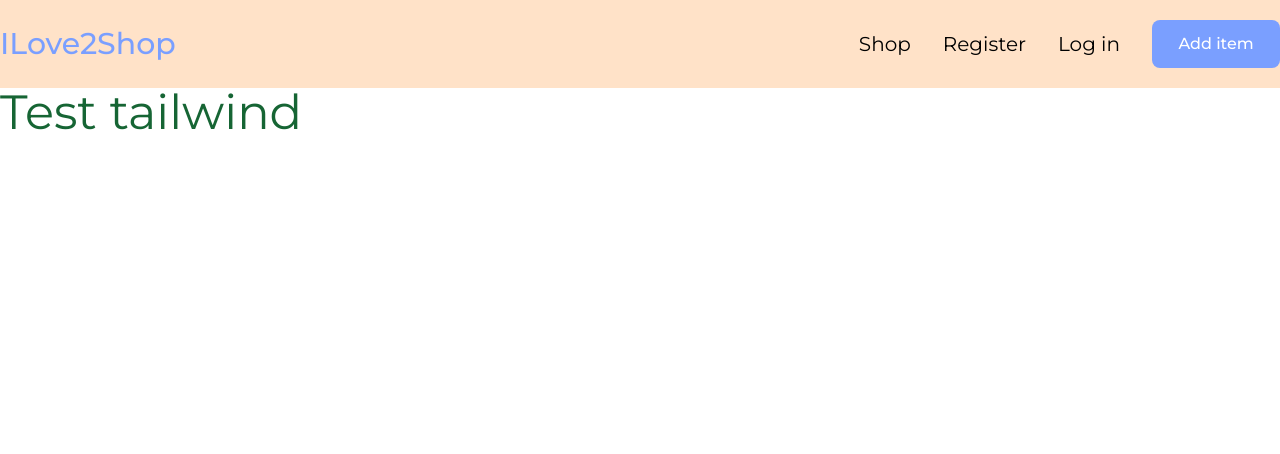
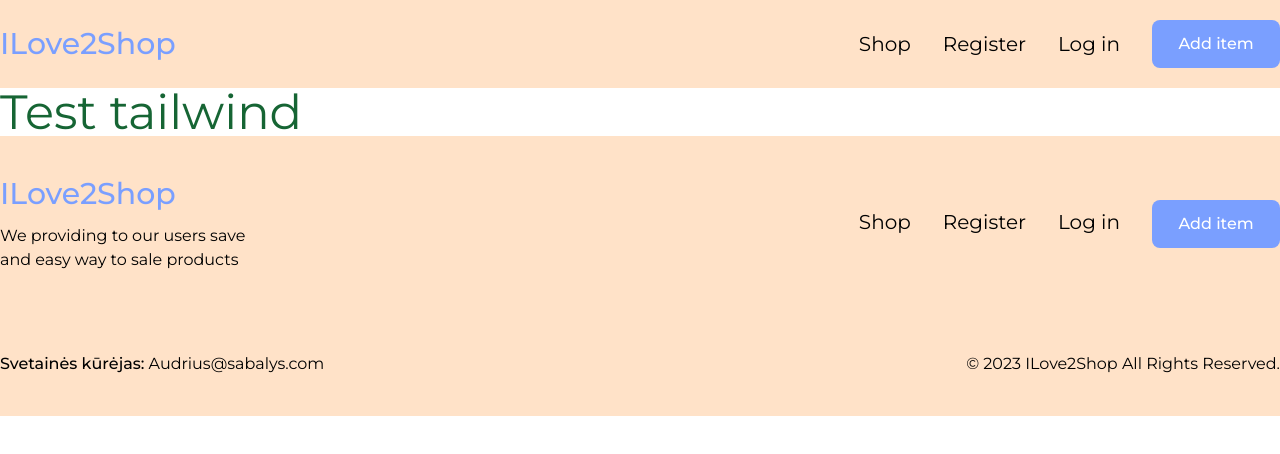
Before and after one commit to SAudrius/audrius_sabalys_type19_node, a website with bundled scripts: page public/index.html in a window 1280 px wide. Built offline with nearby package versions, Linux system fonts and the light colour scheme.

Commit message:
footer created

```diff
--- /dev/null
+++ b/public/components/footer.html
@@ -0,0 +1,28 @@
+<div class="container mx-auto sm:grid sm:grid-cols-3">
+  <div class="sm:col-span-1">
+    <p class="text-3xl font-medium text-primary">ILove2Shop</p>
+    <p class="mt-3 max-w-64">
+      We providing to our users save and easy way to sale products
+    </p>
+  </div>
+  <ul
+    id="ul"
+    class="grid items-center w-full gap-4 mt-6 sm:col-span-2 sm:flex sm:justify-end sm:items-start md:gap-8"
+  >
+    <li class="mt-2 text-xl">Shop</li>
+    <li class="mt-2 text-xl">Register</li>
+    <li class="mt-2 text-xl">Log in</li>
+    <li>
+      <button class="w-32 py-3 font-medium text-white rounded-lg bg-primary">
+        Add item
+      </button>
+    </li>
+  </ul>
+  <div class="mt-20 sm:col-span-3 md:grid md:grid-cols-2">
+    <p class="">
+      <span class="font-medium">Svetainės kūrėjas:</span>
+      Audrius@sabalys.com
+    </p>
+    <p class="md:text-end">© 2023 ILove2Shop All Rights Reserved.</p>
+  </div>
+</div>
--- a/public/components/header.html
+++ b/public/components/header.html
@@ -8,7 +8,7 @@
         <li class="text-xl">Log in</li>
         <li>
           <button
-            class="w-32 py-3 font-medium text-white rounded-lg bg-primary md:block"
+            class="w-32 py-3 font-medium text-white rounded-lg bg-primary"
           >
             Add item
           </button>
--- a/public/index.html
+++ b/public/index.html
@@ -13,6 +13,7 @@
     <title>Document</title>
     <link href="./dist/output.css" rel="stylesheet" />
     <script type="module" src="./src/js/modules/header.js" defer></script>
+    <script type="module" src="./src/js/modules/footer.js" defer></script>
   </head>
   <body class="font-montserrat">
     <header class="relative py-5 bg-secondary"></header>
@@ -20,4 +21,5 @@
       <h2 class="text-5xl text-green-800 font-montserrat">Test tailwind</h2>
     </div>
   </body>
+  <footer class="grid px-4 py-10 sm:px-0 bg-secondary"></footer>
 </html>
--- /dev/null
+++ b/public/src/js/modules/footer.js
@@ -0,0 +1,13 @@
+import { createHamburgerClick } from './helper.js';
+// fetchinu Footer, kad nereiketu vel kuopijoti
+document.addEventListener('DOMContentLoaded', async () => {
+  try {
+    const res = await fetch('/public/components/footer.html');
+    const html = await res.text();
+    document.querySelector('footer').innerHTML = html;
+  } catch (err) {
+    console.log('err ===', err);
+    console.warn('Footer failed to fetched');
+    return;
+  }
+});
--- a/public/src/js/modules/header.js
+++ b/public/src/js/modules/header.js
@@ -1,4 +1,3 @@
-import { els } from './config.js';
 import { createHamburgerClick } from './helper.js';
 // fetchinu header, kad nereiketu vel kuopijoti
 document.addEventListener('DOMContentLoaded', async () => {
```
Also changed, not shown: public/dist/output.css.
